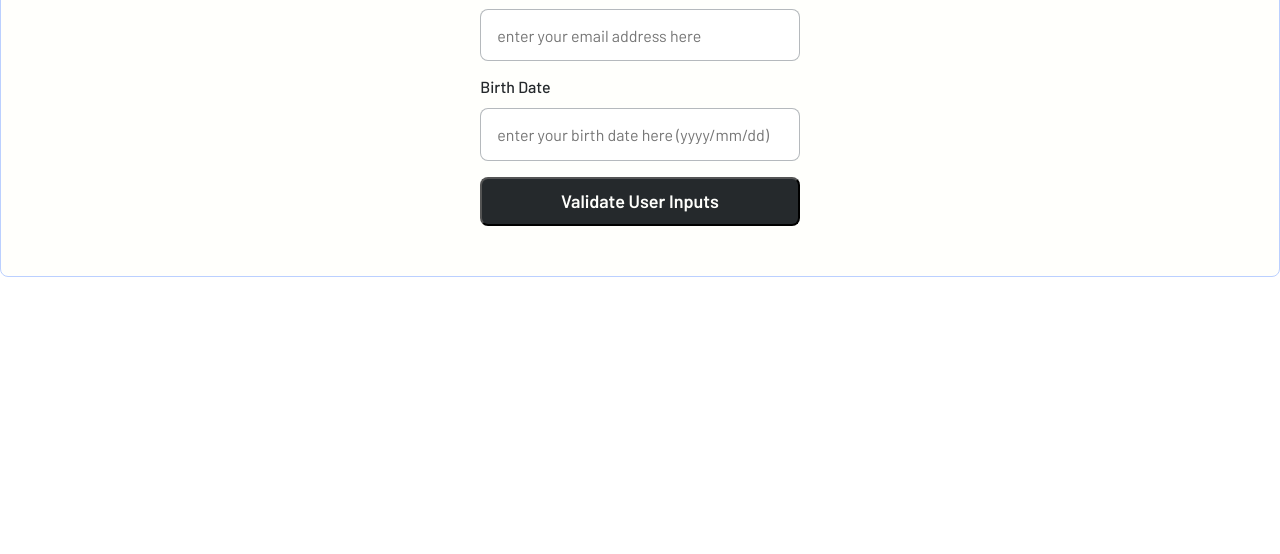
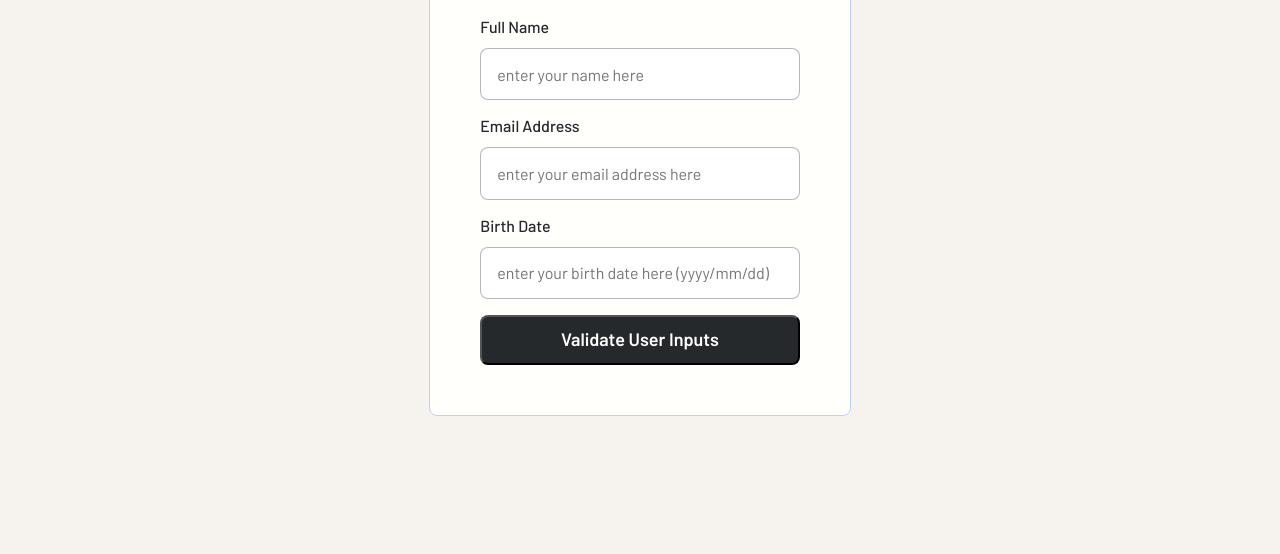
Before and after one commit to Aomarr/fom-validation, a plain HTML site: page index.html in a window 1280 px wide. Shown: the part 246-800 px from the top of the page. Drawn offline with Linux system fonts and the light colour scheme; some packages are replaced by stand-ins of ours; a script that the page names is missing.

Commit message:
Update style.css

```diff
--- a/style.css
+++ b/style.css
@@ -5,12 +5,12 @@
     position: relative;
     font-family: "Barlow", sans-serif;
 }
-.viewport-height !important {
+.viewport-height {
     background-color: #F6F3EF;
     display: flex;
     align-items: center;
     justify-content: center;
-    height: 100svh;
+    height: 100svh !important;
 }
 .container {
     background-color: #FFFFFC;
```
